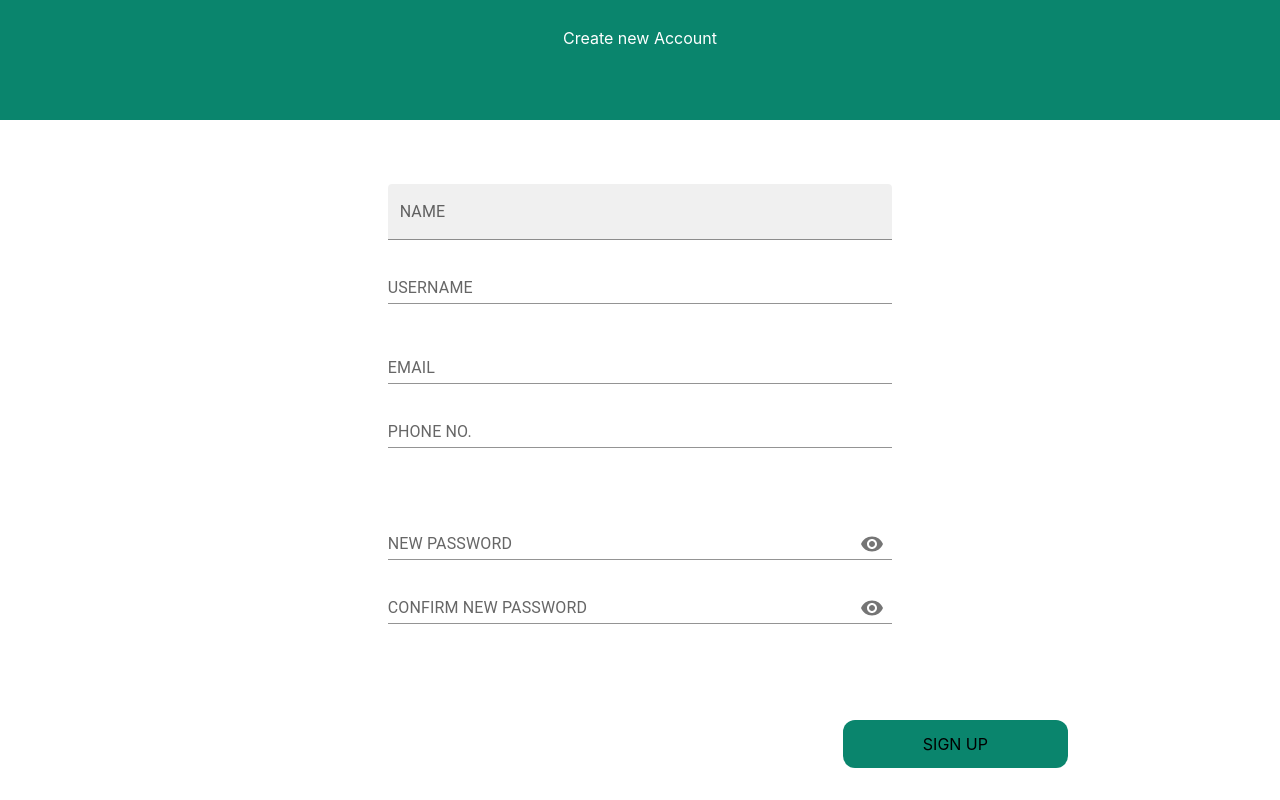
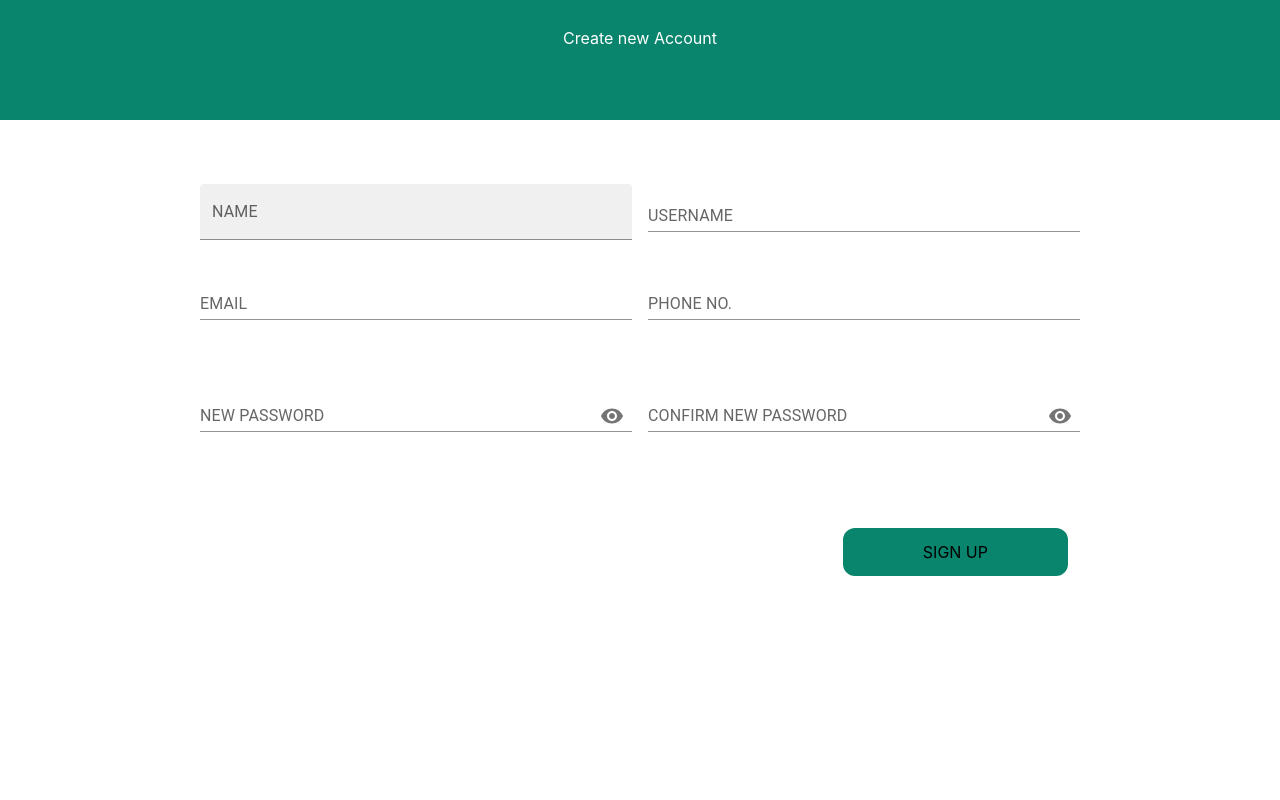
Before and after one commit to rsingh22006/react-assignment, a React (Create React App) app: page / in a window 1280 px wide. Built offline with nearby package versions, Linux system fonts and the light colour scheme.

Commit message:
Ui with responsiveness created

```diff
--- /dev/null
+++ b/src/components/Navbar.jsx
@@ -0,0 +1,10 @@
+import React from 'react'
+
+export const Navbar = ({headtext,headtextSize,headPt,paraText}) => {
+    return (
+        <div className='bg-[#0a856d] text-white h-[15vh] text-center'>
+            <p className={`pt-[2%] ${headtextSize?`text-${headtextSize}`:''}`}>{headtext}</p>
+            {paraText && <p className='text-gray-300'>{paraText}</p>}
+        </div>
+    )
+}
--- a/src/pages/Login.jsx
+++ b/src/pages/Login.jsx
@@ -1,9 +1,9 @@
 import React from 'react';
 import {TextField, InputLabel, InputAdornment, FormControl, Box, OutlinedInput, Button, Input } from '@mui/material'
 import IconButton from '@mui/material/IconButton';
-import Visibility from '@mui/icons-material/Visibility';
-import VisibilityOff from '@mui/icons-material/VisibilityOff';
+import {Visibility,VisibilityOff} from '@mui/icons-material';
 import {Link} from 'react-router-dom'
+import { Navbar } from '../components/Navbar';
 
 export const Login = () => {
   const [showPassword, setShowPassword] = React.useState(false);
@@ -16,23 +16,23 @@ export const Login = () => {
 
   return (
     <div>
-      <div className='bg-[#0a856d] text-white h-[15vh] text-center'>
+      <Navbar headtext={'Login'} headtextSize={'4xl'} paraText={'Sign in to continue'}/>
+      {/* <div className='bg-[#0a856d] text-white h-[15vh] text-center'>
         <p className='pt-[2%] text-4xl'>Login</p>
         <p className='text-gray-300'>Sign in to continue</p>
-      </div>
+      </div> */}
       <Box
         component="form"
-        sx={{ '& .MuiTextField-root': { m: 1, width: '50ch' } }}
+        sx={{ '& .MuiTextField-root': { m: 1} }}
         noValidate
         autoComplete="off"
         className='mt-[7vh] w-[70vw] mx-auto'
       >
         <div>
-          <TextField id="standard-basic" label="USERNAME" variant="standard" />
-
+          <TextField id="standard-basic" label="USERNAME" variant="standard" className='w-full lg:w-1/2' />
         </div>
         <div>
-          <FormControl sx={{ m: 1, width: '50ch' }} variant="standard">
+          <FormControl sx={{ m: 1}} className='w-full lg:w-1/2' variant="standard">
             <InputLabel htmlFor="standard-adornment-password">NEW PASSWORD</InputLabel>
             <Input
               id="standard-adornment-password"
--- a/src/pages/Signup.jsx
+++ b/src/pages/Signup.jsx
@@ -1,8 +1,7 @@
 import React from 'react';
-import { FilledInput, TextField, InputLabel, InputAdornment, FormControl, Box, OutlinedInput, Button, Input } from '@mui/material'
-import IconButton from '@mui/material/IconButton';
-import Visibility from '@mui/icons-material/Visibility';
-import VisibilityOff from '@mui/icons-material/VisibilityOff';
+import {TextField, InputLabel, InputAdornment, FormControl, Box, OutlinedInput, Button, Input,IconButton } from '@mui/material'
+import {Visibility,VisibilityOff} from '@mui/icons-material';
+import { Navbar } from '../components/Navbar';
 
 export const Signup = () => {
     const [showPassword, setShowPassword] = React.useState(false);
@@ -15,26 +14,24 @@ export const Signup = () => {
 
     return (
         <div>
-            <div className='bg-[#0a856d] text-white h-[15vh] text-center'>
-                <p className='pt-[2%]'>Create new Account</p>
-            </div>
+            <Navbar headtext={'Create new Account'} />
             <Box
                 component="form"
-                sx={{ '& .MuiTextField-root': { m: 1, width: '50ch' } }}
+                sx={{ '& .MuiTextField-root': { m: 1 } }}
                 noValidate
                 autoComplete="off"
                 className='mt-[7vh] w-[70vw] mx-auto relative'
             >
-                <div className='mb-[2vh]'>
-                    <TextField id="filled-basic" label="NAME" variant="filled" />
-                    <TextField id="standard-basic" label="USERNAME" variant="standard" />
+                <div className='mb-[2vh] flex justify-between flex-col lg:flex-row'>
+                    <TextField id="filled-basic" label="NAME" variant="filled" className='w-full lg:w-1/2' />
+                    <TextField id="standard-basic" label="USERNAME" variant="standard" className='w-full lg:w-1/2' />
                 </div>
-                <div className='mb-[6vh]'>
-                    <TextField id="standard-basic" label="EMAIL" variant="standard" />
-                    <TextField id="standard-basic" label="PHONE NO." variant="standard" />
+                <div className='mb-[6vh] flex justify-between flex-col lg:flex-row'>
+                    <TextField id="standard-basic" label="EMAIL" variant="standard" className='w-full lg:w-1/2' />
+                    <TextField id="standard-basic" label="PHONE NO." variant="standard" className='w-full lg:w-1/2' />
                 </div>
-                <div className='mb-[6vh]'>
-                    <FormControl sx={{ m: 1, width: '50ch' }} variant="standard">
+                <div className='mb-[6vh] flex justify-between flex-col lg:flex-row'>
+                    <FormControl sx={{ m: 1}} variant="standard" className='w-full lg:w-1/2'>
                         <InputLabel htmlFor="standard-adornment-password">NEW PASSWORD</InputLabel>
                         <Input
                             id="standard-adornment-password"
@@ -52,7 +49,7 @@ export const Signup = () => {
                             }
                         />
                     </FormControl>
-                    <FormControl sx={{ m: 1, width: '50ch' }} variant="standard">
+                    <FormControl sx={{ m: 1}} variant="standard" className='w-full lg:w-1/2'>
                         <InputLabel htmlFor="standard-adornment-password">CONFIRM NEW PASSWORD</InputLabel>
                         <Input
                             id="standard-adornment-password"
```
